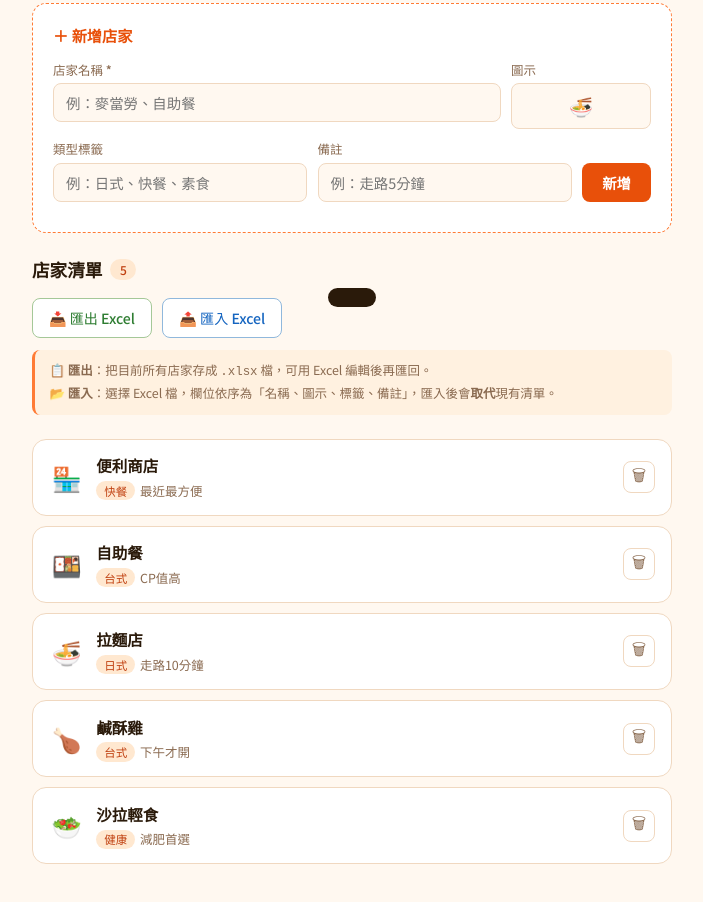
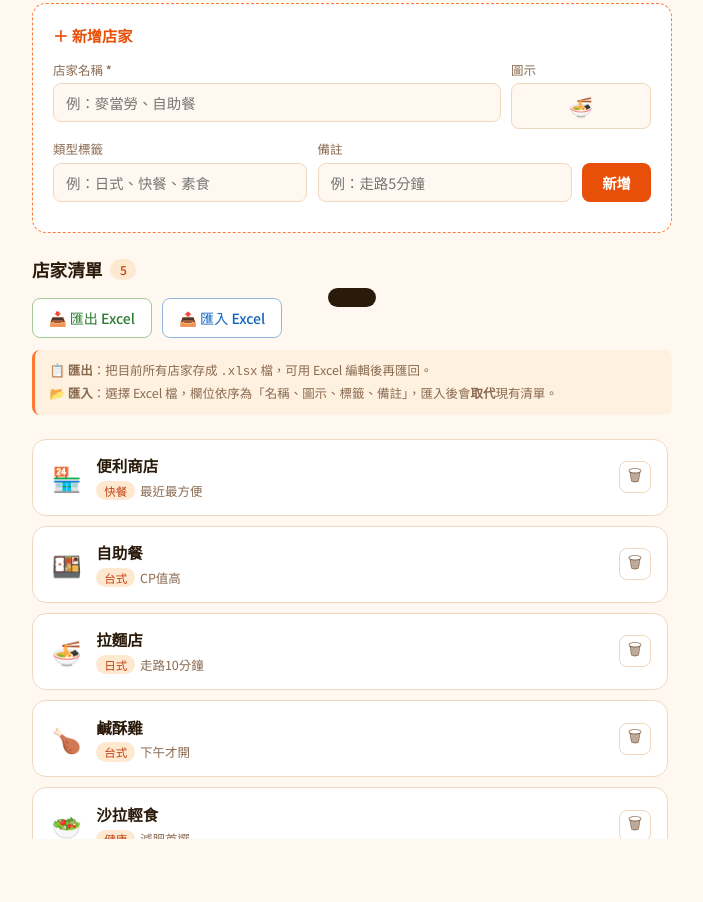
Before and after one commit to shawncheng0625/lunch-picker, a plain HTML site: page index.html in a window 1280 px wide. Shown: the part 561-1463 px from the top of the page, without its empty margins (288-991 px from the left). Drawn offline with Linux system fonts and the light colour scheme.

Commit message:
Add files via upload

```diff
--- a/index.html
+++ b/index.html
@@ -223,6 +223,9 @@
     flex-direction: column;
     gap: 0.65rem;
     margin-bottom: 1.5rem;
+    max-height: 400px;
+    overflow-y: auto;
+    padding-right: 4px;
   }
   .restaurant-item {
     background: var(--surface);
@@ -700,7 +703,7 @@ function spin() {
     bowl.innerHTML = `<div class="bowl-result-name">${chosen.emoji || '🍴'}<br>${escHtml(chosen.name)}</div><div class="bowl-result-tag">${chosen.tag ? escHtml(chosen.tag) : '今日推薦'}</div>`;
     document.querySelectorAll('.restaurant-item').forEach(el => el.classList.remove('highlight'));
     const highlighted = document.getElementById('item-' + chosen.id);
-    if (highlighted) { highlighted.classList.add('highlight'); highlighted.scrollIntoView({ behavior: 'smooth', block: 'nearest' }); }
+    if (highlighted) { highlighted.classList.add('highlight'); }
     spinning = false;
     document.getElementById('spinBtn').disabled = false;
     showToast(`🎉 今天吃「${chosen.name}」！`);
```
